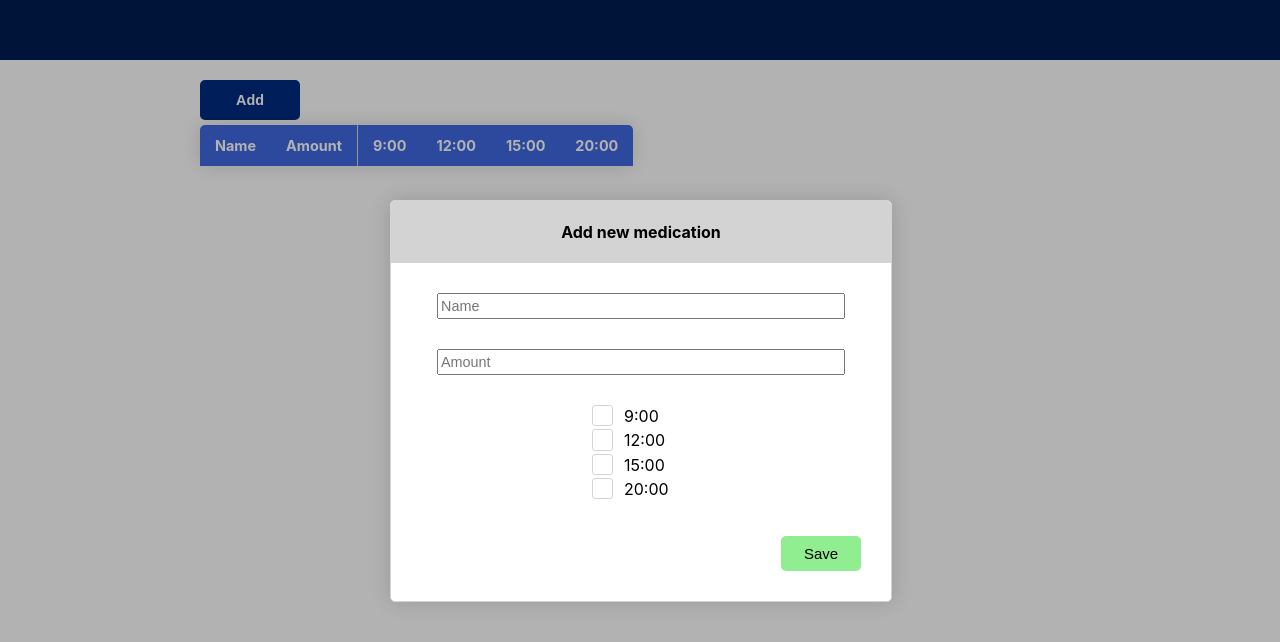
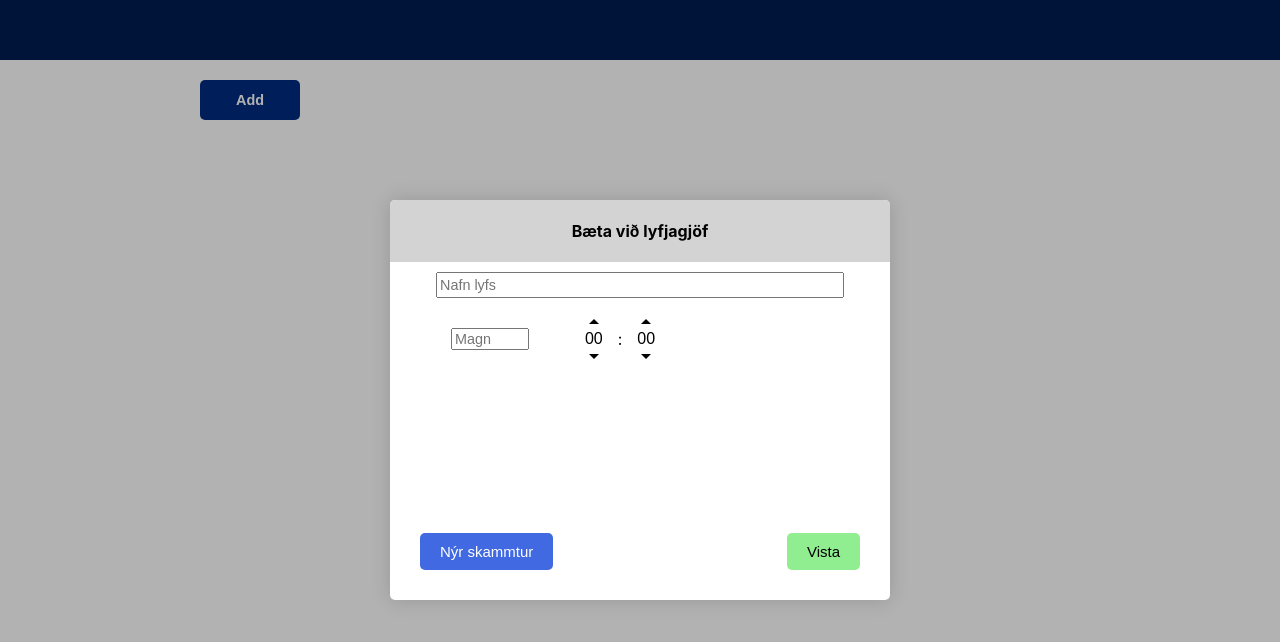
Before and after one commit to karirogg/MedicationApp, a React (Create React App) app: page / in a window 1280 px wide. Both pictures are taken after a click on the button "Add". Shown: the top 642 px of the page. Built offline with nearby package versions, Linux system fonts and the light colour scheme.

Commit message:
Mininum working example

```diff
--- a/src/Actions/add-meds-action.js
+++ b/src/Actions/add-meds-action.js
@@ -1,6 +1,6 @@
 export const addMeds = (med) => {
-    console.log("New meds added: " + med.name + ", " + med.amount);
-    console.log("Times: " + med.times)
+    console.log("New meds added: " + med.name);
+    console.log("Doses: " + med.doses)
 
     return {
         type: "NEW_MEDICATION",
--- a/src/CSS/AddWindow.css
+++ b/src/CSS/AddWindow.css
@@ -10,12 +10,12 @@
 
 .add-window {
     background-color: white;
-    border: 1px solid lightgray;
+    border: none;
     box-shadow: 0 0 20px rgba(0,0,0,.15);
     border-radius: 5px;
     position:fixed;
     width: 500px;
-    height:400px;
+    height: 400px;
     top:50%;
     left:50%;
     margin-left: -250px;
@@ -41,7 +41,7 @@ input[type="text"] {
     height: 5%;
     font-size: 0.9em;
     position: relative;
-    margin:30px auto;
+    margin:10px auto;
 }
 
 .save {
@@ -51,39 +51,109 @@ input[type="text"] {
     background-color: lightgreen;
     border:none;
     border-radius:5px;
-    width:80px;
-    height: 35px;
+    padding: 10px 20px;
     font-size: 15px;
     color:black;
-}
-
-input[type="checkbox"] + label {
-    display: block;
-    margin:0.2em;
     cursor: pointer;
 }
 
-input[type="checkbox"] {
-    display: none;
+.add-dose {
+    position:absolute;
+    bottom: 30px;
+    left: 30px;
+    background-color: royalblue;
+    border:none;
+    border-radius:5px;
+    padding: 10px 20px;
+    color: white;
+    font-size: 15px;
+    cursor: pointer;
 }
 
-input[type="checkbox"] + label:before {
-    content: "\2714";
-    border: 1px solid lightgrey;
-    border-radius: 0.2em;
-    display: inline-block;
-    padding-left: 0.2em;
-    padding-bottom: 0.2em;
-    margin-right:0.7em;
-    margin-left: 40%;
-    width: 1em;
-    height: 1em;
-    vertical-align: bottom;
-    color: transparent;
-    transition: .2s;
+.new-dose {
+    display: flex;
+    justify-content: space-around;
+    margin: 20px;
 }
 
-input[type="checkbox"]:checked + label:before {
-    background-color: royalblue;
-    border-color: royalblue;
+.new-dose .amount {
+    width: 70px;
 }
+
+.new-dose .time-picker {
+    display: flex;
+
+    justify-content: space-around;
+    align-items: center;
+    margin-right: 200px;
+
+    width: 100%;
+    max-width: 100px;
+    color: black;
+
+    padding: 0;
+
+    user-select:none;
+}
+
+input[type="number"]::-webkit-inner-spin-button,
+input[type="number"]::-webkit-outer-spin-button {
+    -webkit-appearance: none;
+    margin:0;
+}
+
+.new-dose .hour,
+.new-dose .minute {
+    position: relative;
+    margin:0;
+    text-align: center;
+    display: flex;
+    justify-content: stretch;
+    align-items:stretch;
+}
+
+.new-dose .hour .hr,
+.new-dose .minute .min {
+    background: none;
+    font-size:1em;
+    appearance:none;
+    border: none;
+    outline: none;
+    display: block;
+    width: 100%;
+    text-align: center;
+}
+
+.time-picker .hour .hr-up,
+.time-picker .hour .hr-down,
+.time-picker .minute .min-up,
+.time-picker .minute .min-down {
+    position:absolute;
+    left: 50%;
+    transform: translateX(-50%);
+
+    border-left: 5px solid transparent;
+    border-right: 5px solid transparent;
+
+    cursor: pointer;
+}
+
+.time-picker .hour .hr-up,
+.time-picker .minute .min-up {
+    top: 0px;
+    border-bottom: 5px solid black;
+}
+
+.time-picker .hour .hr-down,
+.time-picker .minute .min-down {
+    bottom: 0px;
+    border-top: 5px solid black;
+}
+
+.time-picker .hour .hr-up:hover,
+.time-picker .hour .hr-down:hover,
+.time-picker .minute .min-up:hover,
+.time-picker .minute .min-down:hover {
+    border-bottom-color: lightgray;
+    border-top-color: lightgray;
+}
--- a/src/CSS/Info.css
+++ b/src/CSS/Info.css
@@ -2,7 +2,7 @@
     border-collapse: collapse;
     margin: 25px 0;
     font-size: 0.9em;
-    min-width: 300px;
+    min-width: 100px;
     overflow: hidden;
     border-radius: 5px 5px 0 0;
     box-shadow: 0 0 20px rgba(0,0,0,0.15);
@@ -10,6 +10,8 @@
     position:absolute;
     top:100px;
     left:200px;
+
+    white-space: nowrap;
 }
 
 .medication-info thead tr {
@@ -51,6 +53,7 @@
     font-size: 0.9em;
     font-weight: bold;
     color: white;
+    cursor: pointer;
 }
 
 .add-meds:active {
--- a/src/Components/AddWindow.js
+++ b/src/Components/AddWindow.js
@@ -3,22 +3,108 @@ import '../CSS/AddWindow.css';
 import {addMeds} from '../Actions/add-meds-action';
 import {bindActionCreators} from 'redux';
 import {connect} from 'react-redux';
+import NewDose from './NewDose';
 
 class AddWindow extends Component {
+    constructor() {
+        super();
+
+        this.hour_fields = [];
+        this.minute_fields = [];
+    }
+
+    state = {
+        doses:[{amount: "75mg", hour:"00", minute:"00", ind: 0}]
+    };
+
+    formatDate = (num) => {
+        if(num < 10) return("0" + String(num));
+        return(""+num);
+    }
+    hr_up = (i) => {
+        let hr = parseInt(this.state.doses[i].hour);
+        if(this.state.doses[i].hour === "") hr = 0;
+        hr++;
+        if(hr > 23) hr = 0;
+        var state_copy = JSON.parse(JSON.stringify(this.state));
+        state_copy.doses[i].hour = this.formatDate(hr);
+        this.setState(state_copy);
+    }
+    hr_down = (i) => {
+        let hr = parseInt(this.state.doses[i].hour);
+        if(this.state.hour === "") hr = 0;
+        hr--;
+        if(hr < 0) hr = 23;
+        var state_copy = JSON.parse(JSON.stringify(this.state));
+        state_copy.doses[i].hour = this.formatDate(hr);
+        this.setState(state_copy);
+    }
+    min_up = (i) => {
+        let hr = parseInt(this.state.doses[i].hour);
+        let min = parseInt(this.state.doses[i].minute);
+        if(this.state.doses[i].minute === "") min = 0;
+        if(this.state.doses[i].hour === "") hr = 0;
+
+        min += 30;
+        if(min >= 60) {
+            min = 0;
+            hr++;
+            if(hr > 23) hr = 0;
+        }
+        var state_copy = JSON.parse(JSON.stringify(this.state));
+        state_copy.doses[i].minute = this.formatDate(min);
+        state_copy.doses[i].hour = this.formatDate(hr);
+        this.setState(state_copy);
+    }
+    min_down = (i) => {
+        let hr = parseInt(this.state.doses[i].hour);
+        let min = parseInt(this.state.doses[i].minute);
+        if(this.state.doses[i].hour === "") hr = 0;
+        if(this.state.doses[i].minute === "") min = 0;
+
+        min -= 30;
+        if(min < 0) {
+            min = 30;
+            hr--;
+            if(hr < 0) hr = 23;
+        }
+        var state_copy = JSON.parse(JSON.stringify(this.state));
+        state_copy.doses[i].minute = this.formatDate(min);
+        state_copy.doses[i].hour = this.formatDate(hr);
+        this.setState(state_copy);
+    }
+
+    edit_minute = (value, i) => {
+        let state_copy = JSON.parse(JSON.stringify(this.state));
+        state_copy.doses[i].minute = value;
+        this.setState(state_copy);
+    }
+    edit_hour = (value, i) => {
+        let state_copy = JSON.parse(JSON.stringify(this.state));
+        state_copy.doses[i].hour = value;
+        this.setState(state_copy);
+    }
+    edit_amount = (value, i) => {
+        let state_copy = JSON.parse(JSON.stringify(this.state));
+        state_copy.doses[i].amount = value;
+        this.setState(state_copy);
+    }
+
     submitMeds = () => {
         var submit_name = this.refs.name_input.value;
-        var amount_name = this.refs.amount_input.value;
 
-        if(submit_name && amount_name) {
+        if(submit_name) {
             this.props.toggle();
             this.props.addMeds({
                 name: submit_name,
-                amount: amount_name,
-                times: [this.refs.nine.checked,this.refs.twelve.checked,this.refs.fifteen.checked,this.refs.twenty.checked]
+                doses: this.state.doses,
             });
         } else {
             alert("You cannot add empty medication");
         }
+    }
+    addDose = () => {
+        this.setState({doses: [...this.state.doses, {amount:"", hour:"00", minute:"00"}]});
     }
 
     render() {
@@ -26,18 +112,13 @@ class AddWindow extends Component {
             <div>
                 <div className='dim-background' onClick={this.props.toggle}></div>
                 <div className='add-window'>
-                    <div className="top"><p>Add new medication</p></div>
-                    <input type="text" ref="name_input" placeholder="Name"></input>
-                    <input type="text" ref="amount_input" placeholder="Amount"></input>
-                    <input type="checkbox" ref="nine" id="nine" />
-                    <label htmlFor="nine">9:00</label>
-                    <input type="checkbox" ref="twelve" id="twelve" />
-                    <label htmlFor="twelve">12:00</label>
-                    <input type="checkbox" ref="fifteen" id="fifteen" />
-                    <label htmlFor="fifteen">15:00</label>
-                    <input type="checkbox" ref="twenty" id="twenty" />
-                    <label htmlFor="twenty">20:00</label>
-                    <button className="save" type="submit" onClick={this.submitMeds}>Save</button>
+                    <div className="top"><p>Bæta við lyfjagjöf</p></div>
+                    <input type="text" ref="name_input" placeholder="Nafn lyfs" />
+                    <button className="add-dose" onClick={this.addDose}>Nýr skammtur</button>
+                    {this.state.doses.map((dose, i) => {
+                        return(<NewDose key={i} id={i} dose={dose} hr_up={this.hr_up} hr_down={this.hr_down} min_up={this.min_up} min_down={this.min_down} edit_minute={this.edit_minute} edit_hour={this.edit_hour} edit_amount={this.edit_amount} />);
+                    })}
+                    <button className="save" type="submit" onClick={this.submitMeds}>Vista</button>
                     <p className="error_message"></p>
                 </div>
             </div>
--- a/src/Components/Info.js
+++ b/src/Components/Info.js
@@ -20,7 +20,7 @@ class Info extends Component {
             <div>
                 <button className="add-meds" onClick={this.toggleAdd}>Add</button>
                 {this.state.seen ? <AddWindow toggle={this.toggleAdd} /> : null}
-                <MedsTable />
+                <MedsTable key={0} id={0} />
             </div>
         );
     }
--- a/src/Components/MedsTable.js
+++ b/src/Components/MedsTable.js
@@ -3,26 +3,88 @@ import {connect} from 'react-redux';
 import '../CSS/Info.css';
 
 class MedsTable extends Component {
+    formatDate = (num) => {
+        if(num < 10) return("0" + String(num));
+        return(""+num);
+    }
+
+    // Needs optimizing, think about sorting etc.
+    relevantTimelabels = () => {
+        let relevant = [];
+        const timeLabels = [];
+
+        for(let i = 0; i<24; i++) {
+            timeLabels.push(this.formatDate(i) + ":00");
+            timeLabels.push(this.formatDate(i) + ":30");
+        }
+
+        outer:
+        for(let i = 0; i < 48; i++) {
+            for(let j = 0; j<this.props.meds.length; j++) {
+                for(let k = 0; k<this.props.meds[j].doses.length; k++) {
+                    if(parseInt(this.props.meds[j].doses[k].hour) === Math.floor(i/2) && parseInt(this.props.meds[j].doses[k].minute) === 30*(i%2)) {
+                        relevant.push(timeLabels[i]);
+                        continue outer;
+                    }
+                }
+            }
+        }
+        return(relevant)
+    }
+
+    // Needs optimizing, think about sorting etc.
+    summarizeAmounts = (doses) => {
+        let count = [];
+        for(let i = 0; i<doses.length; i++) {
+            let included = false;
+            for(let j = 0; j<count.length; j++) {
+                if(count[j].amount === doses[i].amount) {
+                    count[j].total++;
+                }
+            }
+            if(included === false) {
+                count.push({amount: doses[i].amount, total: 1});
+            }
+
+        }
+
+        var s = "";
+
+        for(let i = 0; i<count.length; i++) {
+            if(i > 0) s += " + "
+            s += count[i].total + "x" + count[i].amount;
+        }
+
+        return s;
+    }
+
     render() {
-        return(<div>
+        let timeLabels = this.relevantTimelabels();
+
+        return(<div key={this.props.id}>
                 <table className="medication-info">
                     <thead>
                         <tr>
-                            <th>Name</th>
-                            <th>Amount</th>
-                            <th>9:00</th>
-                            <th>12:00</th>
-                            <th>15:00</th>
-                            <th>20:00</th>
+                            {timeLabels.length > 0 ? <th>Nafn</th> : null}
+                            {timeLabels.length > 0 ? <th>Magn</th> : null}
+                            {timeLabels.map((time) => (<th>{time}</th>))}
                         </tr>
                     </thead>
                     <tbody>
                         {this.props.meds ? this.props.meds.map((med, i) => {
+                            var k = 0;
                             return(<tr key={i}>
-                                    <td>{med.name}</td>
-                                    <td>{med.times.filter((time) => (time)).length + "x" + med.amount}</td>
-                                    {med.times.map((time, j) => {
-                                        return(<td key={j}>{time ? med.amount : null}</td>);
+                                    <td key={i}>{med.name}</td>
+                                    <td>{this.summarizeAmounts(med.doses)}</td>
+                                    {timeLabels.map((time, j) => {
+                                        let value = "";
+                                        console.log(JSON.stringify(this.props.meds[i]));
+                                        let dose = this.props.meds[i].doses[k];
+                                        if (dose && (dose.hour + ":" + dose.minute) === time) {
+                                            value = this.props.meds[i].doses[k].amount;
+                                            k++;
+                                        }
+                                        return(<td>{value}</td>);
                                     })}
                                 </tr>);
                         }) : null}
--- /dev/null
+++ b/src/Components/NewDose.js
@@ -0,0 +1,40 @@
+import React, {Component} from 'react';
+
+class NewDose extends Component {
+    hourEdited = (event) => {
+        let newValue = event.target.value;
+        if(newValue.length <= 2) {
+            this.props.edit_hour(newValue.replace(/[^0-9]+/g, ""), this.props.id);
+        }
+    }
+    minuteEdited = (event) => {
+        let newValue = event.target.value;
+        if(newValue.length <= 2) {
+            this.props.edit_minute(newValue.replace(/[^0-9]+/g, ""), this.props.id);
+        }
+    }
+    amountEdited = (event) => {
+        this.props.edit_amount(event.target.value, this.props.id);
+    }
+
+    render() {
+        return(<div className="new-dose">
+        <input type="text" className="amount" placeholder="Magn" onChange={this.amountEdited.bind(this)} />
+        <div className="time-picker" data-time="00:00">
+            <div className="hour">
+                <div className="hr-up" onClick={() => {this.props.hr_up(this.props.id)}} />
+                <input type="text" ref={(ref) => this.hour_input = ref} className="hr" onChange={this.hourEdited.bind(this)} value={this.props.dose.hour} max="99" />
+                <div className="hr-down" onClick={() => {this.props.hr_down(this.props.id)}} />
+            </div>
+            <div className="separator">:</div>
+            <div className="minute">
+                <div className="min-up" onClick={() => {this.props.min_up(this.props.id)}}/>
+                <input type="text" ref={(ref) => this.minute_input = ref} className="min" onChange={this.minuteEdited.bind(this)} value={this.props.dose.minute} max="99" />
+                <div className="min-down" onClick={() => {this.props.min_down(this.props.id)}} />
+            </div>
+        </div>
+    </div>);
+    }
+}
+
+export default NewDose;
```
Also changed, not shown: 2 other files (tests, documents, lock files or other folders).
